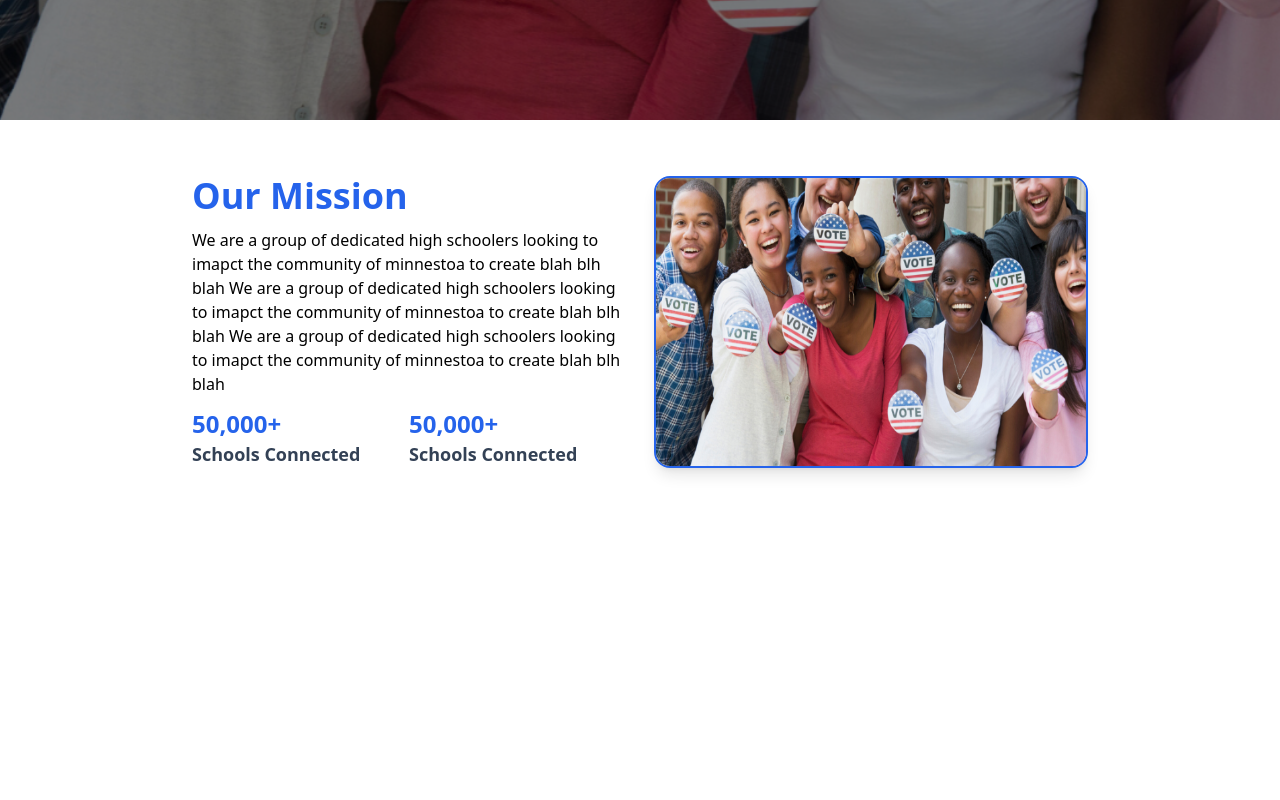
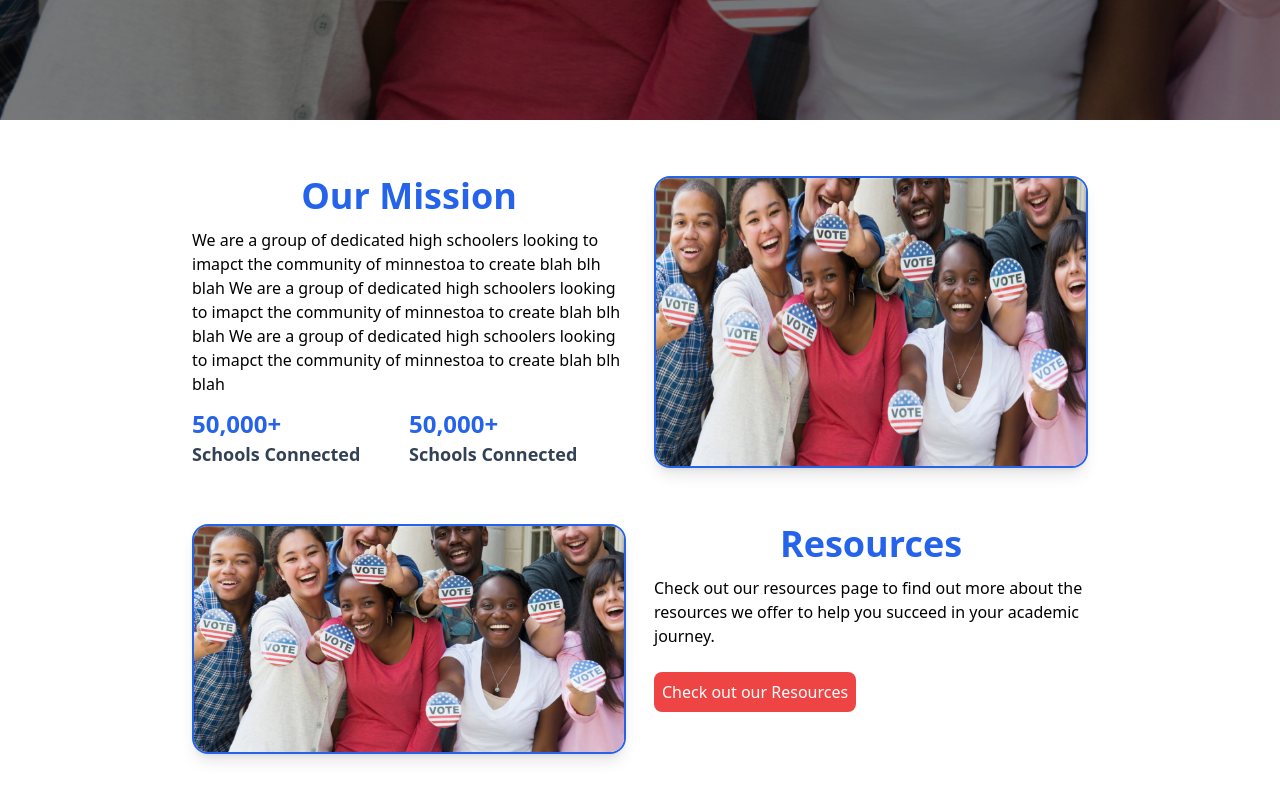
Before and after one commit to aviBandi/youthVoterProject, a React (Create React App) app in the folder my-app/: page / in a window 1280 px wide. Shown: the part 680-1480 px from the top of the page. Before the commit the page ends 1268 px from the top, so only its background shows below. Built offline with nearby package versions, Linux system fonts and the light colour scheme; a web font is replaced by a local one.

Commit message:
made a rough resoruces section

```diff
--- a/my-app/src/pages/home.js
+++ b/my-app/src/pages/home.js
@@ -1,12 +1,14 @@
 import Nav from "../components/nav"
 import Hero from "../sections/hero"
 import Mission from "../sections/mission"
+import ResourcesHome from "../sections/resourcesHome"
 const home = () => {
     return (
         <div>
             <Nav />
             <Hero />
             <Mission />
+            <ResourcesHome />
             <br></br>
             <br></br>
             <br></br>
--- a/my-app/src/sections/mission.js
+++ b/my-app/src/sections/mission.js
@@ -5,7 +5,7 @@ const mission = () => {
     <div className='max-w-4xl mx-auto pt-8'>
       <div className='grid grid-cols-2 pt-6 gap-7'>
         <div className=''>
-          <h1 className='text-blue-600 text-4xl font-bold text-left'>Our Mission</h1>
+          <h1 className='text-blue-600 text-4xl font-bold text-center'>Our Mission</h1>
           <h3 className='pt-3'>
             We are a group of dedicated high schoolers looking to imapct the community of minnestoa to create blah blh blah
             We are a group of dedicated high schoolers looking to imapct the community of minnestoa to create blah blh blah
@@ -23,7 +23,7 @@ const mission = () => {
           </h3>
         </div>
         <div className='mx-auto'>
-          <img className='h-full rounded-2xl border-2 border-blue-600 shadow-lg' src={testing} />
+          <img className='h-full rounded-2xl border-2 border-blue-600 shadow-lg aspect-video' src={testing} />
         </div>
       </div>
     </div>
--- /dev/null
+++ b/my-app/src/sections/resourcesHome.js
@@ -0,0 +1,23 @@
+import React from 'react'
+import testing from "../images/heroPic.png"
+
+const resourcesHome = () => {
+    return (
+        <div className='max-w-4xl mx-auto pt-8'>
+            <div className='grid grid-cols-2 pt-6 gap-7'>
+                <div className='mx-auto'>
+                    <img className='h-full rounded-2xl border-2 border-blue-600 shadow-lg' src={testing} />
+                </div>
+                <div className=''>
+                    <h1 className='text-blue-600 text-4xl font-bold text-center'>Resources</h1>
+                    <h3 className='pt-3 pb-6'>
+                        Check out our resources page to find out more about the resources we offer to help you succeed in your academic journey.
+                    </h3>
+                    <h3 className='px-2 py-2 inline-block text-white bg-red-500 rounded-lg'>Check out our Resources</h3>
+                </div>
+            </div>
+        </div>
+    )
+}
+
+export default resourcesHome
```
